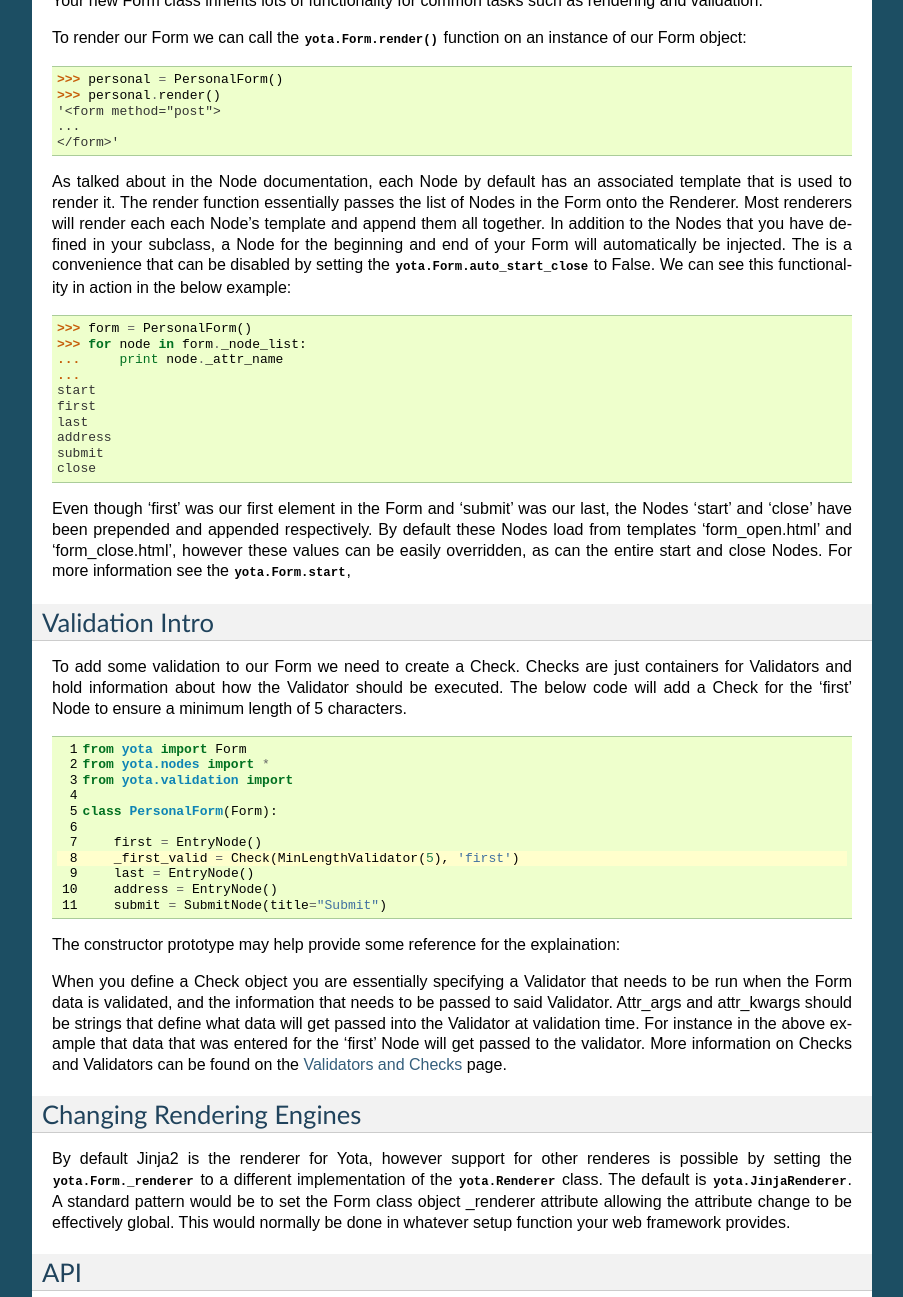
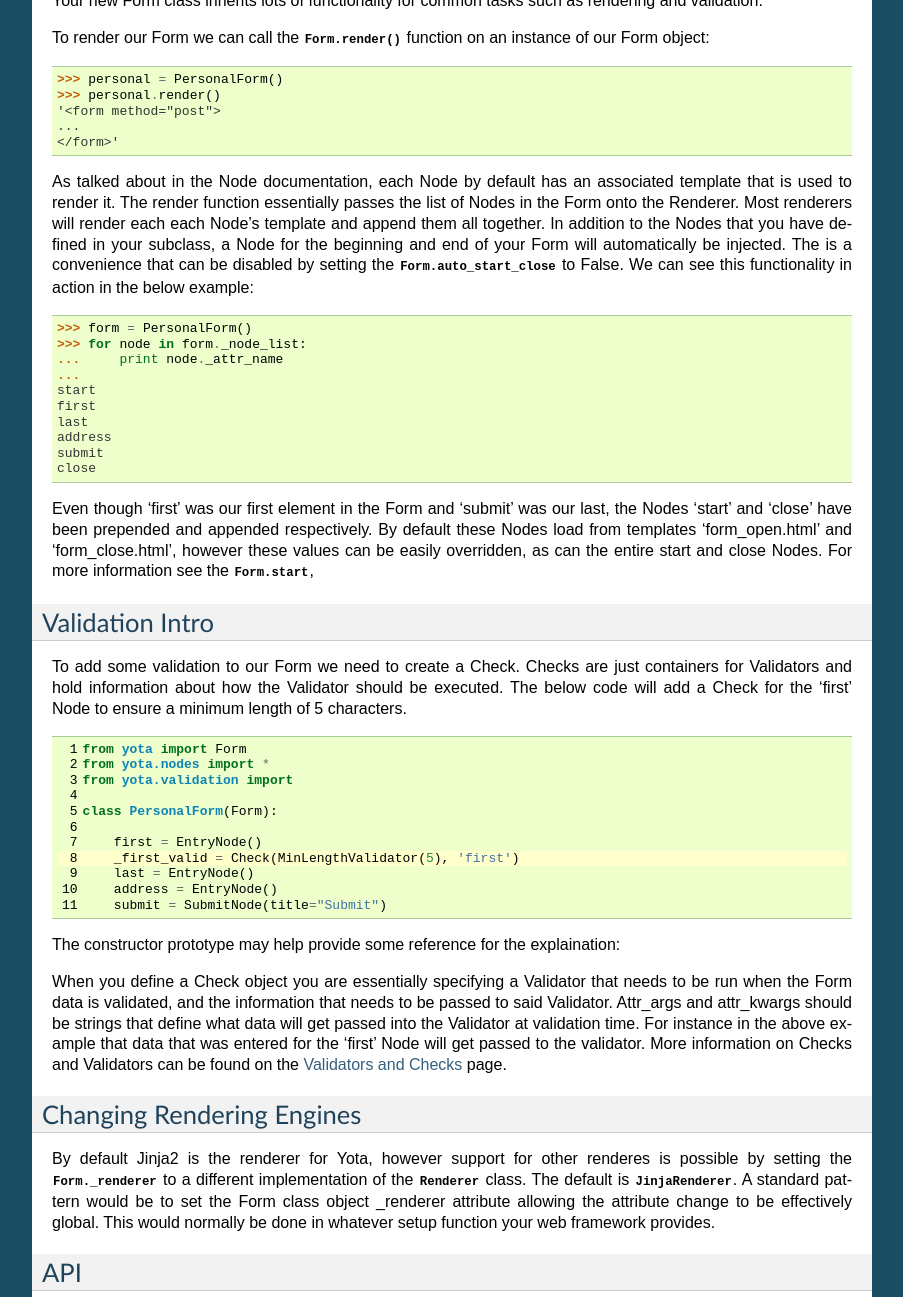
Before and after one commit to icook/yota, a Sphinx documentation site: the page built from docs/Form.rst, in a window 1280 px wide and 1400 px high, scrolled down 509 px, cut to the strip 0-1297 px from the top of the window. Shown: the whole strip, without its empty margins (198-1101 px from the left). Built offline with Sphinx 7.4.7, drawn with Linux system fonts in a browser that asks for light colours.

```diff
--- a/docs/Form.rst
+++ b/docs/Form.rst
@@ -28,7 +28,7 @@ inherit from the From superclass like in the following example.
 
 Forms are simply a collection of Nodes and Checks. The Checks drive validation of the Form and will be talked about next, while the Nodes drive rendering. Conceptually Nodes can be thought of as a single input section in your form, but it can actually be anything that is destined to generate some HTML or Javascript in your Form. For example you may wish to place a header at the beginning to the Form even though it isn't used for any data entry. Most keyword arguments passed to a Node are passed directly to their rendering context, and thus their use is completely up to user choice. More information on Nodes can be found in the :doc:`Nodes` documentation section. Your new Form class inherits lots of functionality for common tasks such as rendering and validation.
 
-To render our Form we can call the :func:`yota.Form.render` function on an instance of our Form object::
+To render our Form we can call the :meth:`Form.render` function on an instance of our Form object::
 
     >>> personal = PersonalForm()
     >>> personal.render()
@@ -42,7 +42,7 @@ passes the list of Nodes in the Form onto the Renderer. Most renderers will
 render each each Node's template and append them all together. In addition to
 the Nodes that you have defined in your subclass, a Node for the beginning and
 end of your Form will automatically be injected. The is a convenience that can
-be disabled by setting the :attr:`yota.Form.auto_start_close` to False. We
+be disabled by setting the :attr:`Form.auto_start_close` to False. We
 can see this functionality in action in the below example::
 
     >>> form = PersonalForm()
@@ -60,7 +60,7 @@ Even though 'first' was our first element in the Form and 'submit' was our last,
 the Nodes 'start' and 'close' have been prepended and appended respectively. By
 default these Nodes load from templates 'form_open.html' and 'form_close.html',
 however these values can be easily overridden, as can the entire start and close
-Nodes. For more information see the :attr:`yota.Form.start`,
+Nodes. For more information see the :attr:`Form.start`,
 
 Validation Intro
 ================
@@ -94,9 +94,9 @@ When you define a Check object you are essentially specifying a Validator that n
 Changing Rendering Engines
 ==========================
 By default Jinja2 is the renderer for Yota, however support for other renderes
-is possible by setting the :attr:`yota.Form._renderer` to a different
-implementation of the :class:`yota.Renderer` class. The default is
-:class:`yota.JinjaRenderer`. A standard pattern would be to set the Form
+is possible by setting the :attr:`Form._renderer` to a different
+implementation of the :class:`Renderer` class. The default is
+:class:`JinjaRenderer`. A standard pattern would be to set the Form
 class object _renderer attribute allowing the attribute change to be effectively
 global. This would normally be done in whatever setup function your web
 framework provides.
```
Also changed, not shown: other parts of docs/Form.rst (+1 -0 lines), docs/Nodes.rst (+30 -0 lines), docs/Validators.rst (+10 -9 lines), src/yota/__init__.py (+5 -19 lines), 2 other files.
